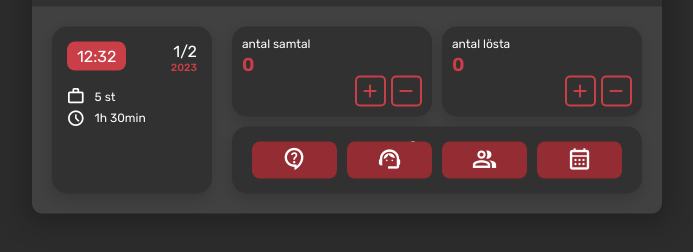
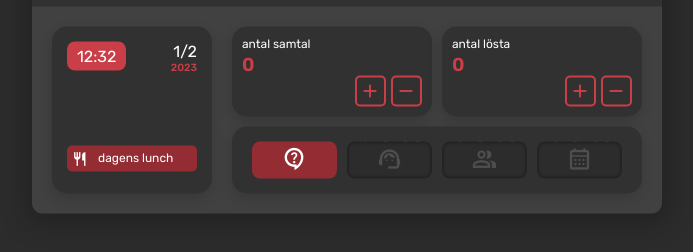
Before and after one commit to doggenyberg/counter_web, a plain HTML site: page index.html in a window 1280 px wide. Shown: the part 314-566 px from the top of the page, without its empty margins (293-986 px from the left). Drawn offline with nearby package versions, Linux system fonts and the light colour scheme.

Commit message:
demo release 1.1

```diff
--- a/index.html
+++ b/index.html
@@ -40,14 +40,8 @@
                 <!--Status content-->
                 <div class="status-content">
 
-                    <div class="tickets status-container">
-                        <span class="material-symbols-outlined">work</span>
-                        <p>5 st</p>
-                    </div>
-
-                    <div class="work-remaining status-container">
-                        <span class="material-symbols-outlined">schedule</span>
-                        <p>1h 30min</p>
+                    <div class="status-container lunch">
+                        <a href="https://www.foodandco.se/restauranger/restauranger/kista/" target="_blank"><span class="material-symbols-outlined">restaurant</span><p>dagens lunch</p></a>
                     </div>
 
                 </div>
@@ -86,9 +80,9 @@
                 <!--Bottom bar-->
                 <div class="bottom">
                     <button id="button-escalate" data-text="eskalera"><span class="material-symbols-outlined">contact_support</span></button>
-                    <button id="button-ts" data-text="felsökning"><span class="material-symbols-outlined">support_agent</span></button>
-                    <button id="button-contacts" data-text="kontakter"><span class="material-symbols-outlined">group</span></button>
-                    <button id="button-schedule" data-text="schema"><span class="material-symbols-outlined">calendar_month</span></button>
+                    <button id="button-ts" data-text="ej tillgänglig"><span class="material-symbols-outlined">support_agent</span></button>
+                    <button id="button-contacts" data-text="ej tillgänglig"><span class="material-symbols-outlined">group</span></button>
+                    <button id="button-schedule" data-text="ej tillgänglig"><span class="material-symbols-outlined">calendar_month</span></button>
                 </div>
 
             </div>
--- a/resources/style/style.css
+++ b/resources/style/style.css
@@ -130,23 +130,43 @@ body {
 }
 
 .status .status-content {
+    height: 100%;
     border-radius: 5px;
     padding: 5px 0;
+    display: flex;
+    flex-direction: column-reverse;
 }
 
 .status .status-container {
+    width: 100%;
     padding: 2px 0;
     display: flex;
     align-items: center;
 }
 
+.status .status-container a {
+    width: 100%;
+    padding: 5px 5px;
+    display: flex;
+    text-decoration: none;
+
+    background-color: var(--accent2-color);
+    color: white;
+    border-radius: 5px;
+}
+
 .status .status-container span {
     margin-right: 10px;
-    font-size: 1.1em;
+    font-size: 1em;
+    color: white;
 }
 
 .status .status-container p {
     font-size: 0.75em;
+}
+
+.status .lunch {
+    justify-self: end;
 }
 
 /* --- Work info & features --- */
@@ -254,6 +274,7 @@ body {
 
 .work-container .bottom button span {
     transition: 0.3s;
+    cursor: default;
 }
 
 .bottom button:before {
@@ -278,6 +299,21 @@ body {
 
 .bottom button:hover {
     background-color: #ce414a;
+}
+
+#button-ts, #button-contacts, #button-schedule {
+    background-color: #2c2c2c;
+    color: var(--button-hover-color);
+    cursor: default;
+    transform: translateY(0%);
+
+    box-shadow: 0px 0px 2px 2px rgba(0,0,0,0.2) inset;
+    -webkit-box-shadow: 0px 0px 2px 2px rgba(0,0,0,0.2) inset;
+    -moz-box-shadow: 0px 0px 2px 2px rgba(0,0,0,0.2) inset;
+}
+
+#button-ts:hover, #button-contacts:hover, #button-schedule:hover {
+
 }
 
 /* --- Modal --- */
```
